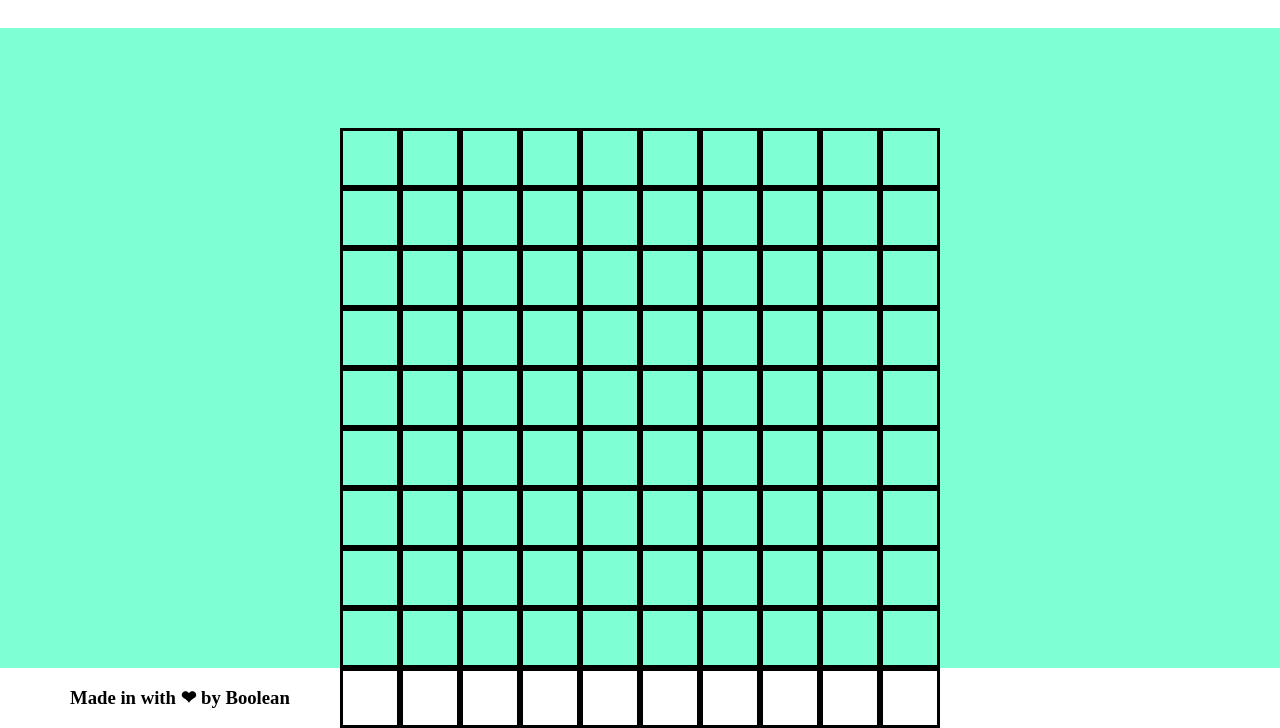
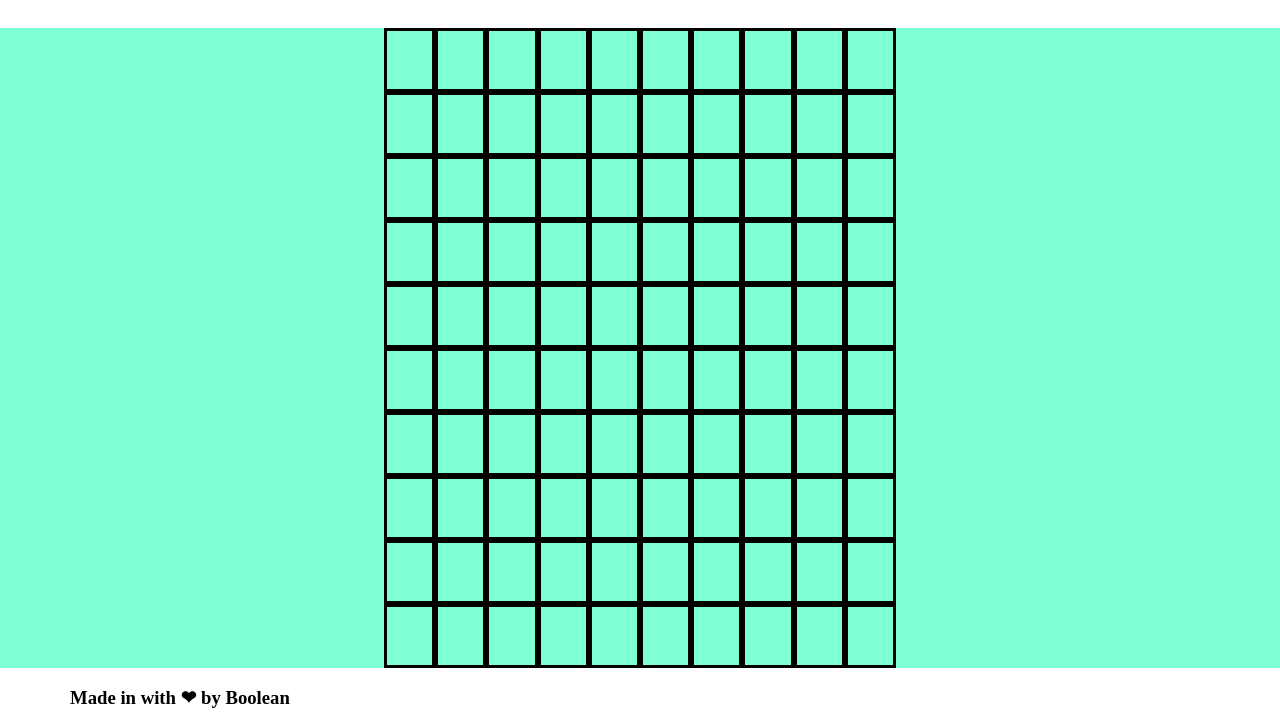
Before and after one commit to MatteoSusanna/js-campominato-grid, a plain HTML site: page index.html in a window 1280 px wide. Both pictures are taken after a click on the button "Play". Shown: the part 72-800 px from the top of the page. Drawn offline with Linux system fonts and the light colour scheme.

Commit message:
Al click colori griglia

```diff
--- a/css/style.css
+++ b/css/style.css
@@ -28,22 +28,26 @@ header #play{
 }
 
 main{
-    height: calc(100vh - 260px);
+    height: calc(100vh - 160px);
 }
 
 #container{
     display: flex;
     flex-wrap: wrap;
     align-content: flex-start;
-    height: 600px;
-    width: 600px;
-    margin: 100px auto;
+    height: 100%;
+    width: 40%;
+    margin: auto;
 }
 
 .box{
     width: calc(100% / 10);
     height: calc(100% / 10);
     border: 3px solid black;
+}
+
+.none{
+    display: none;
 }
 
 
--- a/js/main.js
+++ b/js/main.js
@@ -1,12 +1,50 @@
 const containerDom = document.getElementById('container');
 
+document.getElementById('play').addEventListener('click',
+        function(){
 
-for (let i = 0; i < 100; i++){
+            for (let i = 0; i < 100; i++){
+
+                let element = griglia();
+
+                element.addEventListener('click',
+                     function(){
+                        this.style.backgroundColor = 'red';
+
+                    }
+                );
 
 
+
+
+
+                containerDom.append(element);
+            }
+
+
+        }
+);
+
+
+
+
+
+
+
+
+
+
+
+
+function griglia (){
+    //creazione box compongono la griglia
     let element = document.createElement('div');
     element.classList.add('box');
 
-    containerDom.append(element);
+    //creazione numero che è all'interno del box
+    let numero = document.createElement('div');
+    numero.classList.add('numeroInterno');
+    element.append(numero);
 
+    return element;
 }
```
